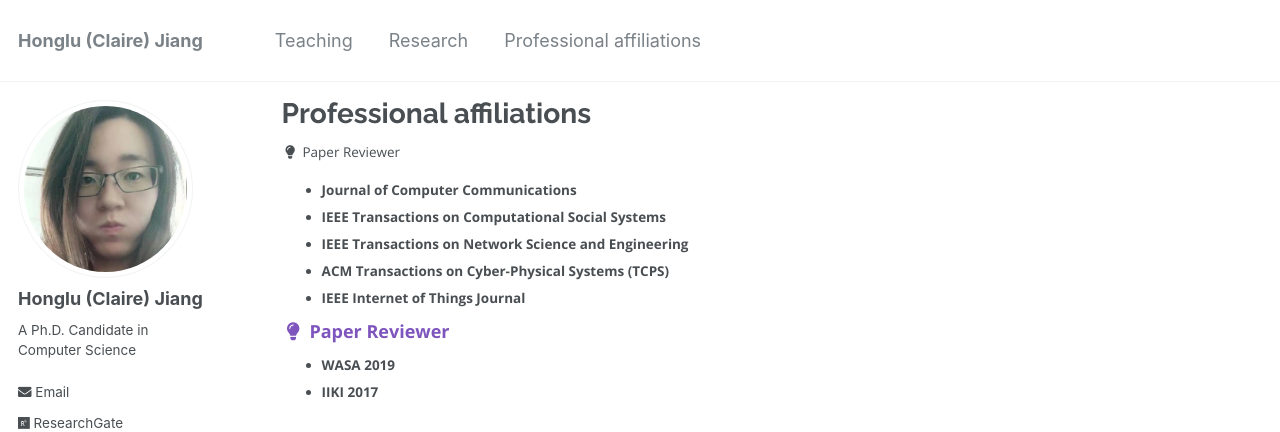
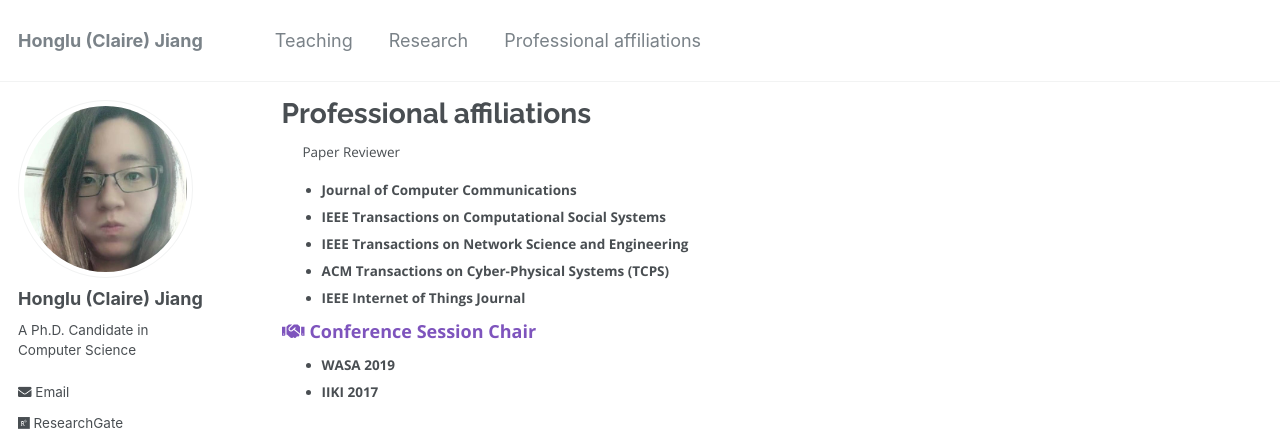
Before and after one commit to hljiang0720/hljiang.github.io, a Jekyll site: the page built from _pages/professional.md, in a window 1280 px wide. Shown: the top 432 px of the page. Built offline with Jekyll 4.4.1, drawn with Linux system fonts in a browser that asks for light colours.

Commit message:
Update professional.md

```diff
--- a/_pages/professional.md
+++ b/_pages/professional.md
@@ -4,13 +4,13 @@ permalink: /professional/
 author_profile: true
 ---
 
- <i class="fa fa-fw fa-lightbulb" aria-hidden="true"></i> Paper Reviewer
+ <i class="fa fa-fw fa-bookmakr" aria-hidden="true"></i> Paper Reviewer
   * **Journal of Computer Communications**
   * **IEEE Transactions on Computational Social Systems**
   * **IEEE Transactions on Network Science and Engineering**
   * **ACM Transactions on Cyber-Physical Systems (TCPS)**
   * **IEEE Internet of Things Journal**
 
-### <i class="fa fa-fw fa-lightbulb" aria-hidden="true"></i> Paper Reviewer
+### <i class="fa fa-fw fa-handshake" aria-hidden="true"></i> Conference Session Chair
   * **WASA 2019**
   * **IIKI 2017**
```
